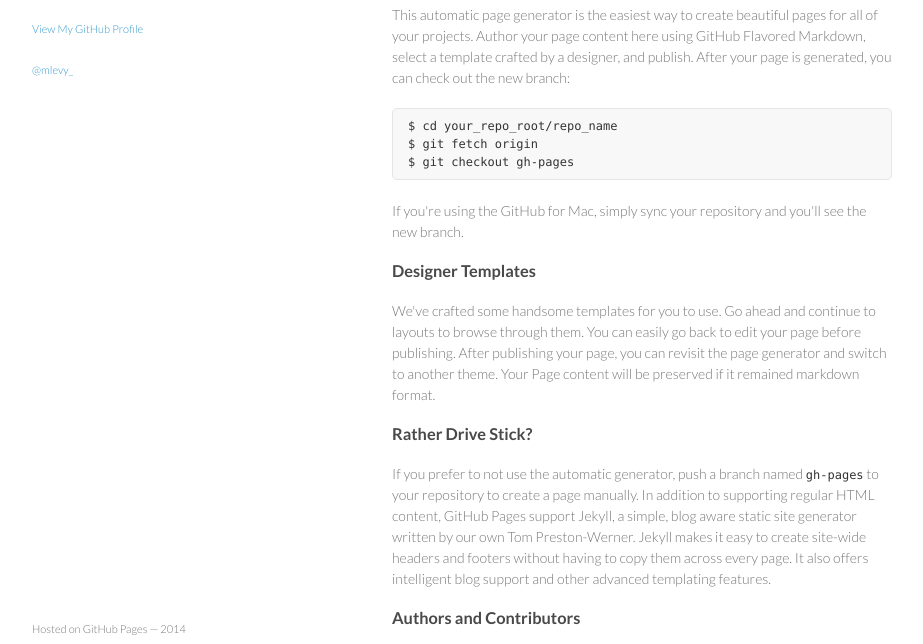
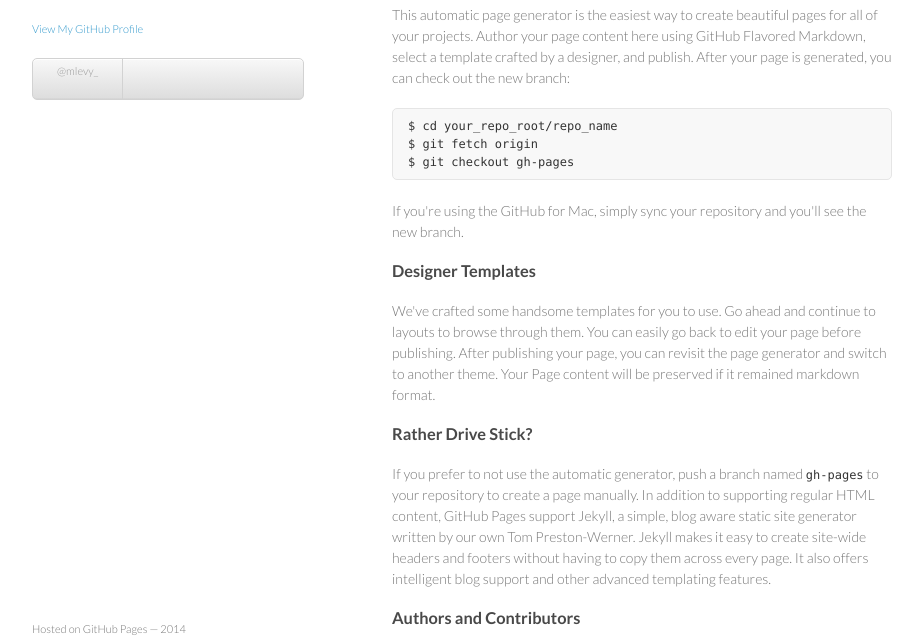
Before and after one commit to emdoubleyouel/emdoubleyouel.github.io, a plain HTML site: page index.html in a window 1280 px wide. Shown: the part 92-736 px from the top of the page, without its empty margins (178-1101 px from the left). Drawn offline with Linux system fonts and the light colour scheme.

Commit message:
unordered list

```diff
--- a/index.html
+++ b/index.html
@@ -20,8 +20,11 @@
 
 
         <p class="view"><small><a href="https://github.com/emdoubleyouel">View My GitHub Profile</a></small></p>
-        <p class="view"><small><a href="https://twitter.com/mlevy_">@mlevy_</a></small></p>
-
+        <ul>
+        <li>
+        <p><small><a href="https://twitter.com/mlevy_">@mlevy_</a></small></p>
+        </li>
+        </ul>
       </header>
       <section>
         <h3>
```
